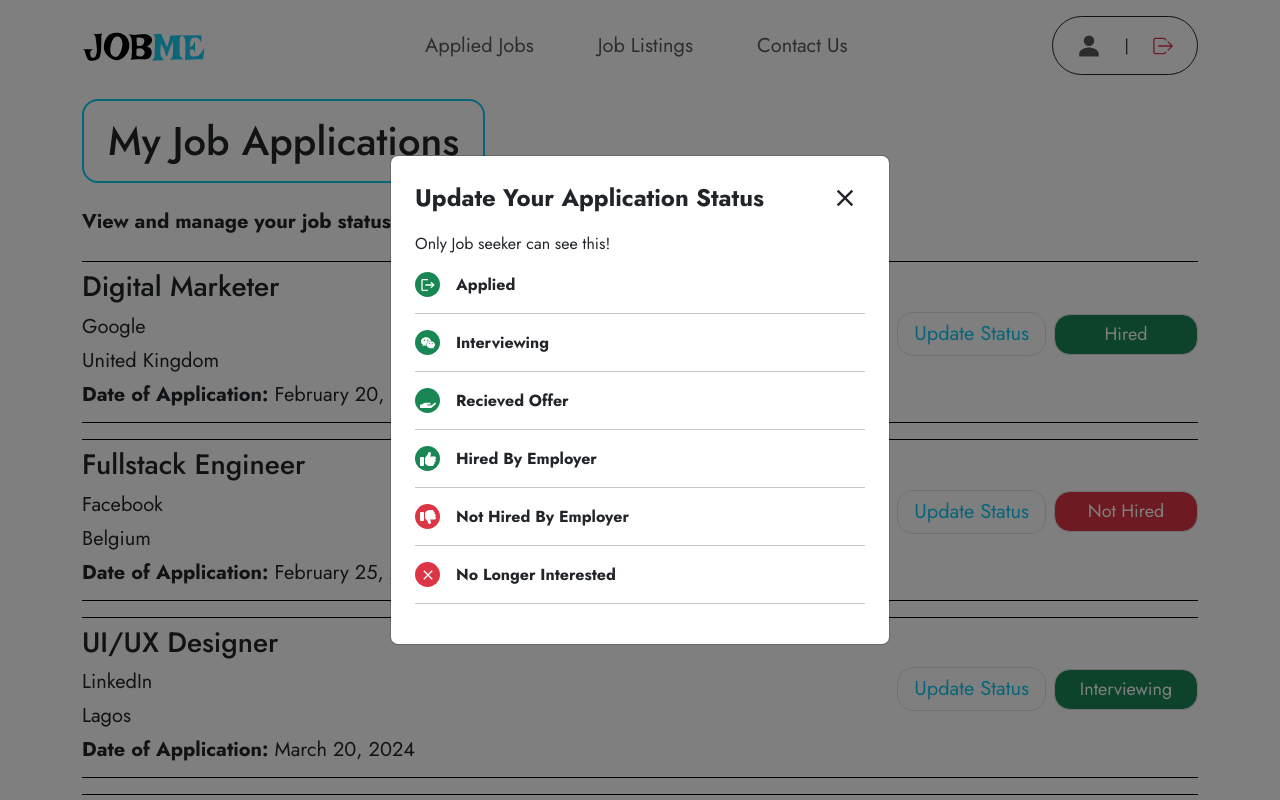
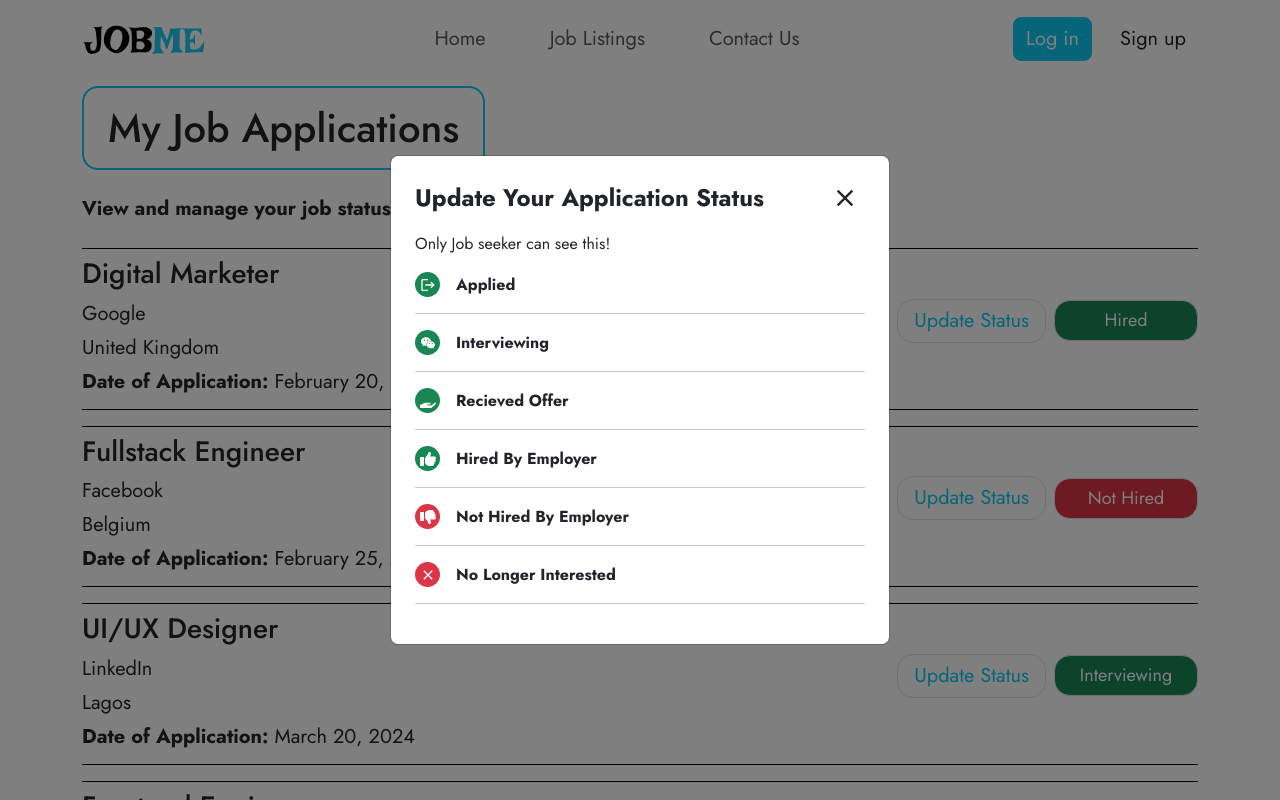
Before and after one commit to Muba-rak/Jobme-client-starter, a React (Vite) app: page /appliedjobs in a window 1280 px wide. Shown: the top 800 px of the page. Built offline with nearby package versions, Linux system fonts and the light colour scheme.

Commit message:
feat: updated readme

```diff
--- a/src/components/Headeer.jsx
+++ b/src/components/Headeer.jsx
@@ -9,7 +9,7 @@ import { IoPersonSharp } from "react-icons/io5";
 import { IoIosLogOut, IoMdMenu, IoMdClose } from "react-icons/io";
 
 function Header() {
-  const [show, setShow] = useState(true);
+  const [show, setShow] = useState(false);
   const [expanded, setExpanded] = useState(false);
 
   const handleLogout = () => {
--- a/src/pages/Login.jsx
+++ b/src/pages/Login.jsx
@@ -3,13 +3,16 @@ import { Link } from "react-router-dom";
 import MyButton from "../components/MyButton";
 import { FaRegEye, FaRegEyeSlash } from "react-icons/fa";
 import logo from "../assets/logo.png";
+import { ThreeDots } from "react-loader-spinner";
 const Login = () => {
   const [show, setShow] = useState(false);
+  const [isSubmitting, setIsSubmitting] = useState(false);
   const toggleShow = () => {
     setShow(!show);
   };
   const handleLogin = (e) => {
     e.preventDefault();
+    setIsSubmitting(true);
   };
 
   return (
@@ -55,7 +58,7 @@ const Login = () => {
           </div> */}
         </div>
         <MyButton
-          content={"Log In"}
+          content={isSubmitting ? "Logging In....." : "Log In"}
           extraClass={"submitbtn mx-auto d-block neededwidth"}
         />
 
--- a/src/pages/Register.jsx
+++ b/src/pages/Register.jsx
@@ -6,6 +6,7 @@ import logo from "../assets/logo.png";
 
 const Register = () => {
   const [show, setShow] = useState(false);
+  const [isSubmitting, setIsSubmitting] = useState(false);
   const toggleShow = () => {
     setShow(!show);
   };
@@ -15,6 +16,7 @@ const Register = () => {
   };
   const handleRegister = (e) => {
     e.preventDefault();
+    setIsSubmitting(true);
   };
   return (
     <div className="registerform d-flex align-items-center justify-content-center vw-100 vh-100 ">
@@ -78,7 +80,7 @@ const Register = () => {
           </div> */}
         </div>
         <MyButton
-          content={"Sign Up"}
+          content={isSubmitting ? "Signing up....." : "Sign Up"}
           extraClass={"submitbtn mx-auto d-block w-100"}
         />
 
```
Also changed, not shown: 1 other file (tests, documents, lock files or other folders).
